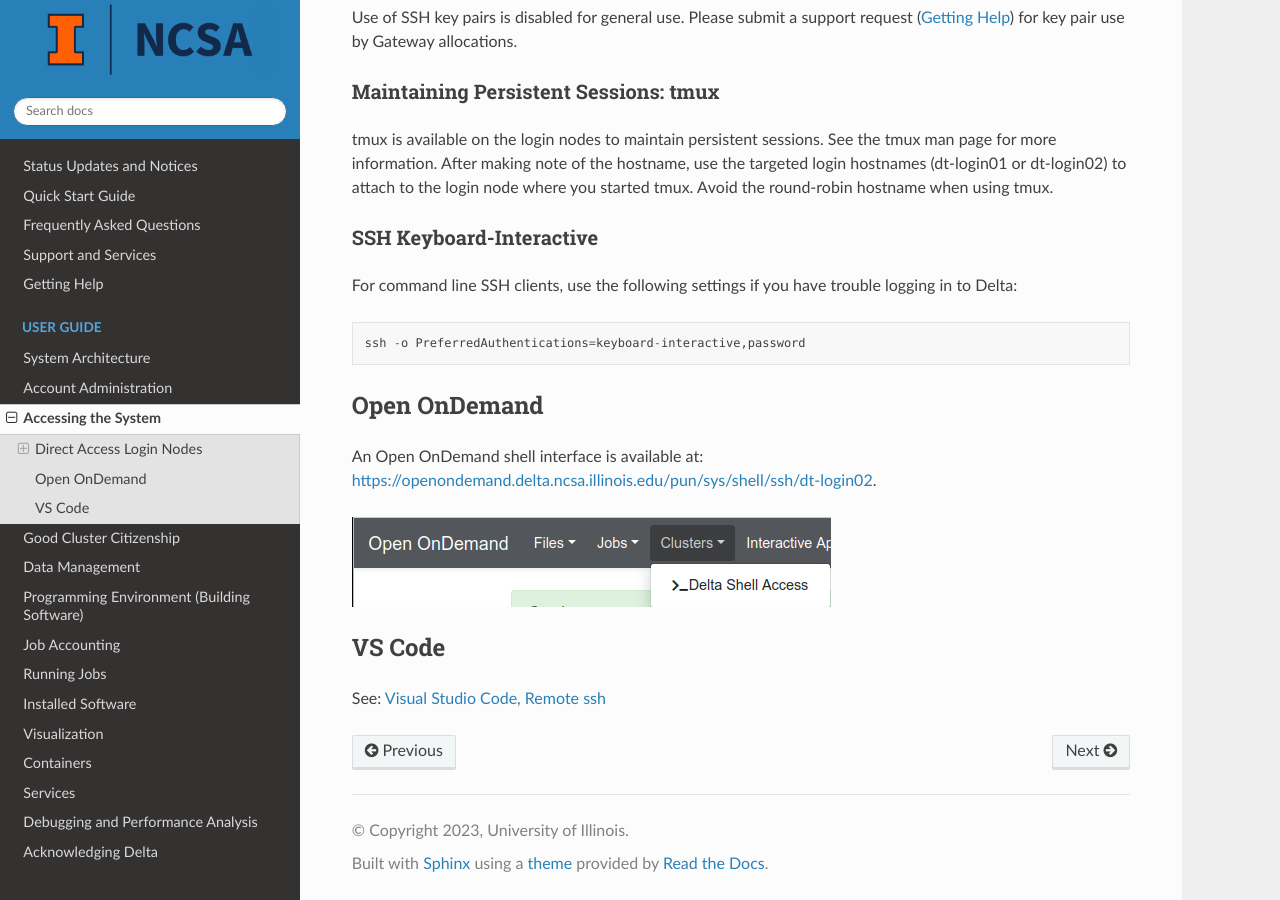
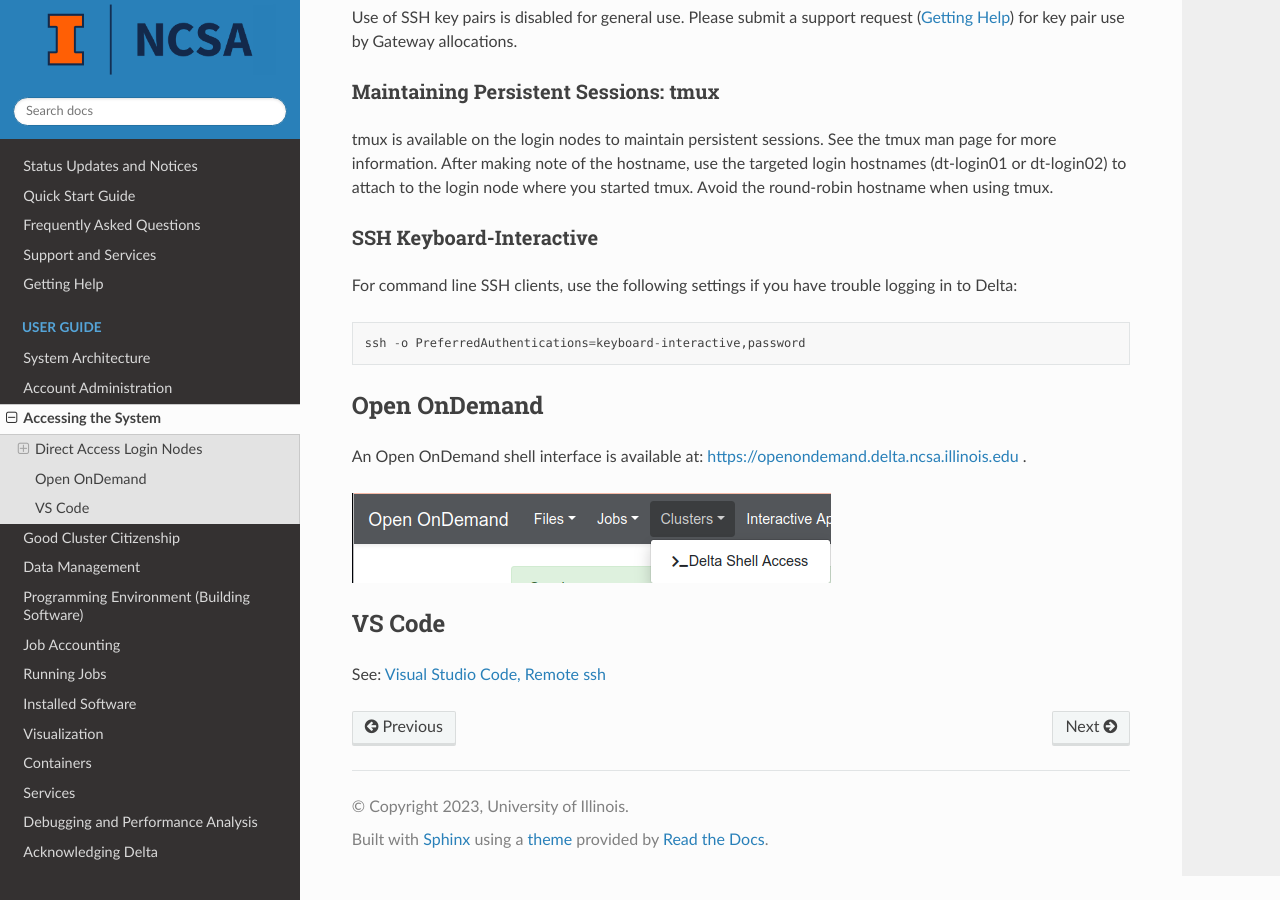
Before and after one commit to ncsa/Delta_doc, a Sphinx documentation site: the page built from docs/source/user_guide/accessing.rst, in a window 1280 px wide and 900 px high, scrolled down 819 px. Built offline with Sphinx 7.4.7 and the Read the Docs theme 2.0.0, drawn with Linux system fonts in a browser that asks for light colours; part of the change alters nothing that is shown.

Commit message:
ood shell interface fix
fixed open on demand shell interface url

```diff
--- a/docs/source/user_guide/accessing.rst
+++ b/docs/source/user_guide/accessing.rst
@@ -59,7 +59,7 @@ For command line SSH clients, use the following settings if you have trouble log
 Open OnDemand
 -------------
 
-An Open OnDemand shell interface is available at: https://openondemand.delta.ncsa.illinois.edu/pun/sys/shell/ssh/dt-login02.
+An Open OnDemand shell interface is available at: https://openondemand.delta.ncsa.illinois.edu .
 
 ..  image:: images/accessing/ood-shell-access.png
     :alt: Delta OpenOnDemand shell access
```
